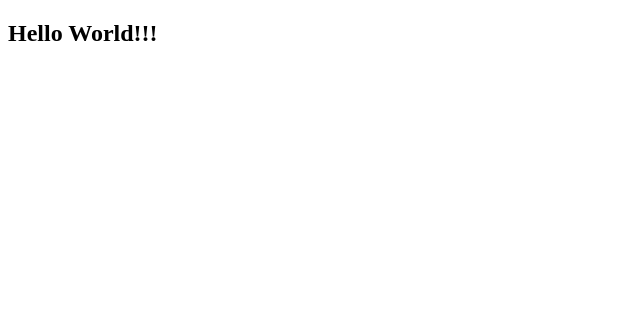
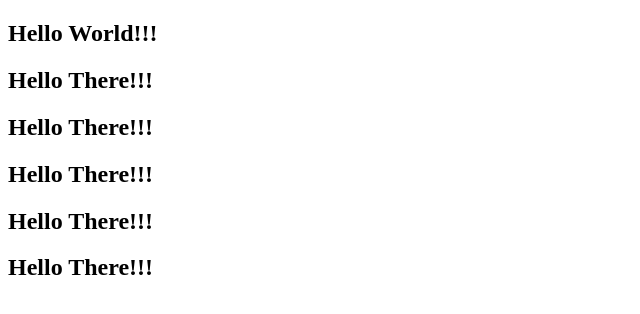
Before and after one commit to MariuszCezaryMiedziak/GitTutorial, a plain HTML site: page index.html in a window 1280 px wide. Shown: the whole page, without its empty margins (0-640 px from the left). Drawn offline with Linux system fonts and the light colour scheme.

Commit message:
main changes structures

```diff
--- a/index.html
+++ b/index.html
@@ -11,7 +11,13 @@
             <h1>Hello World!!!</h1>
         </nav>
     </header>
-    <main></main>
+    <main>
+        <h2>Hello There!!!</h2>
+        <h2>Hello There!!!</h2>
+        <h2>Hello There!!!</h2>
+        <h2>Hello There!!!</h2>
+        <h2>Hello There!!!</h2>
+    </main>
     <aside></aside>
     <footer></footer>
 </body>
```
